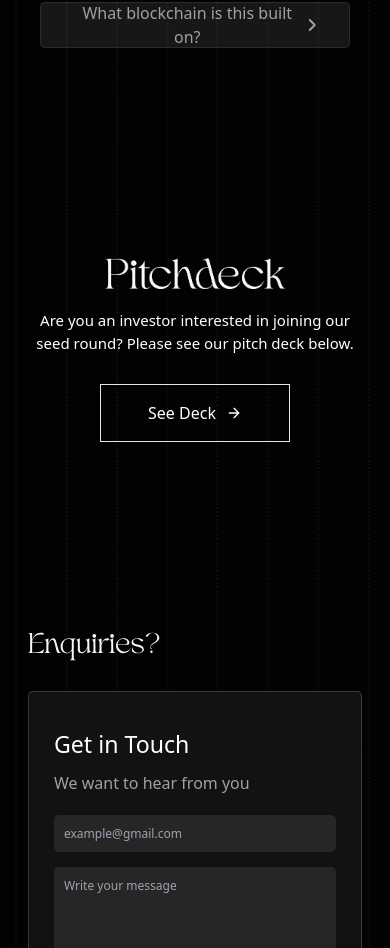
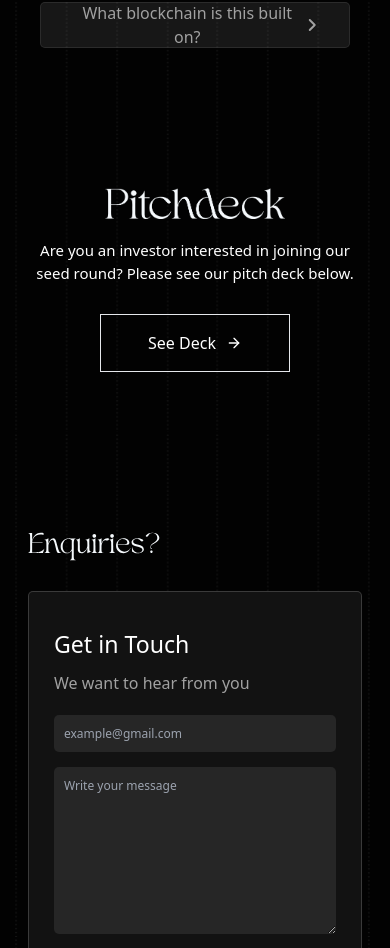
Before and after one commit to Astralabs2050/astra-landing--page, a React (Create React App) app: page / in a window 390 px wide. Shown: the part 5104-6052 px from the top of the page. Built offline with nearby package versions, Linux system fonts and the light colour scheme.

Commit message:
update on ditch

```diff
--- a/src/components/layouts/FAQs/FAQs.jsx
+++ b/src/components/layouts/FAQs/FAQs.jsx
@@ -76,7 +76,7 @@ const FAQs = () => {
       {/* mobile for pitch deck */}
 
       <div
-        className={`pt-[100px] lg:pb-[150px] pb-[80px] lg:hidden  flex flex-col justify-center items-center text-white  z-[-1]`}
+        className={`pt-[30px]  pb-[50px] lg:hidden  flex flex-col justify-center items-center text-white  z-[-1]`}
       >
         <div
           data-aos="fade-left"
--- a/src/components/layouts/Layout7.js
+++ b/src/components/layouts/Layout7.js
@@ -13,7 +13,7 @@ const Layout7 = () => {
   }, []);
   return (
     <div
-      className={`lg:pt-[100px] pt-[50px] lg:pb-[150px] pb-[50px] hidden  lg:flex flex-col justify-center items-center text-white lg:bg-bg2 bg-cover z-[-1]`}
+      className={`lg:pt-[100px] lg:pb-[150px] pb-[50px] hidden  lg:flex flex-col justify-center items-center text-white lg:bg-bg2 bg-cover z-[-1]`}
     >
       <div
         data-aos="fade-left"
```
